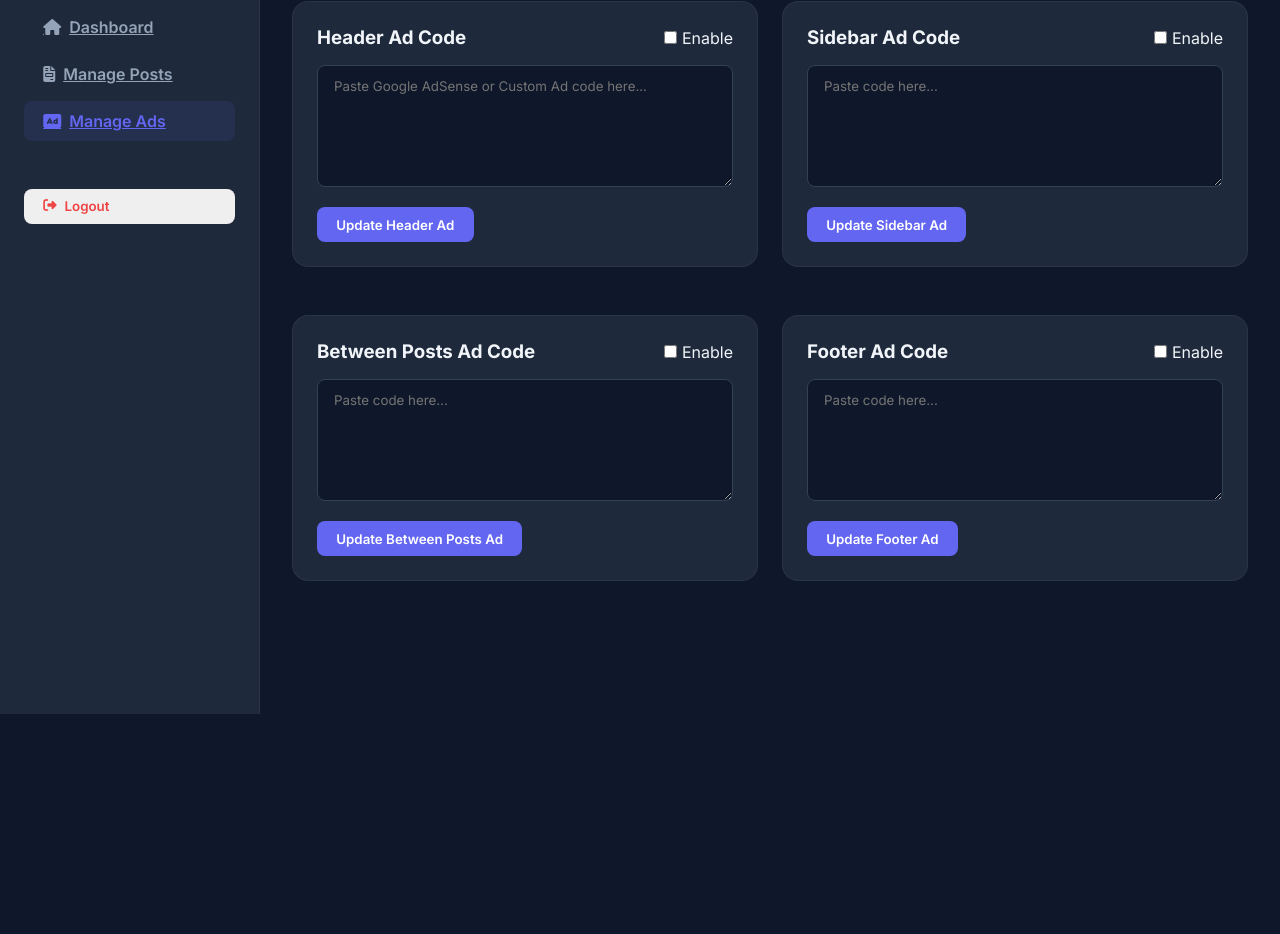
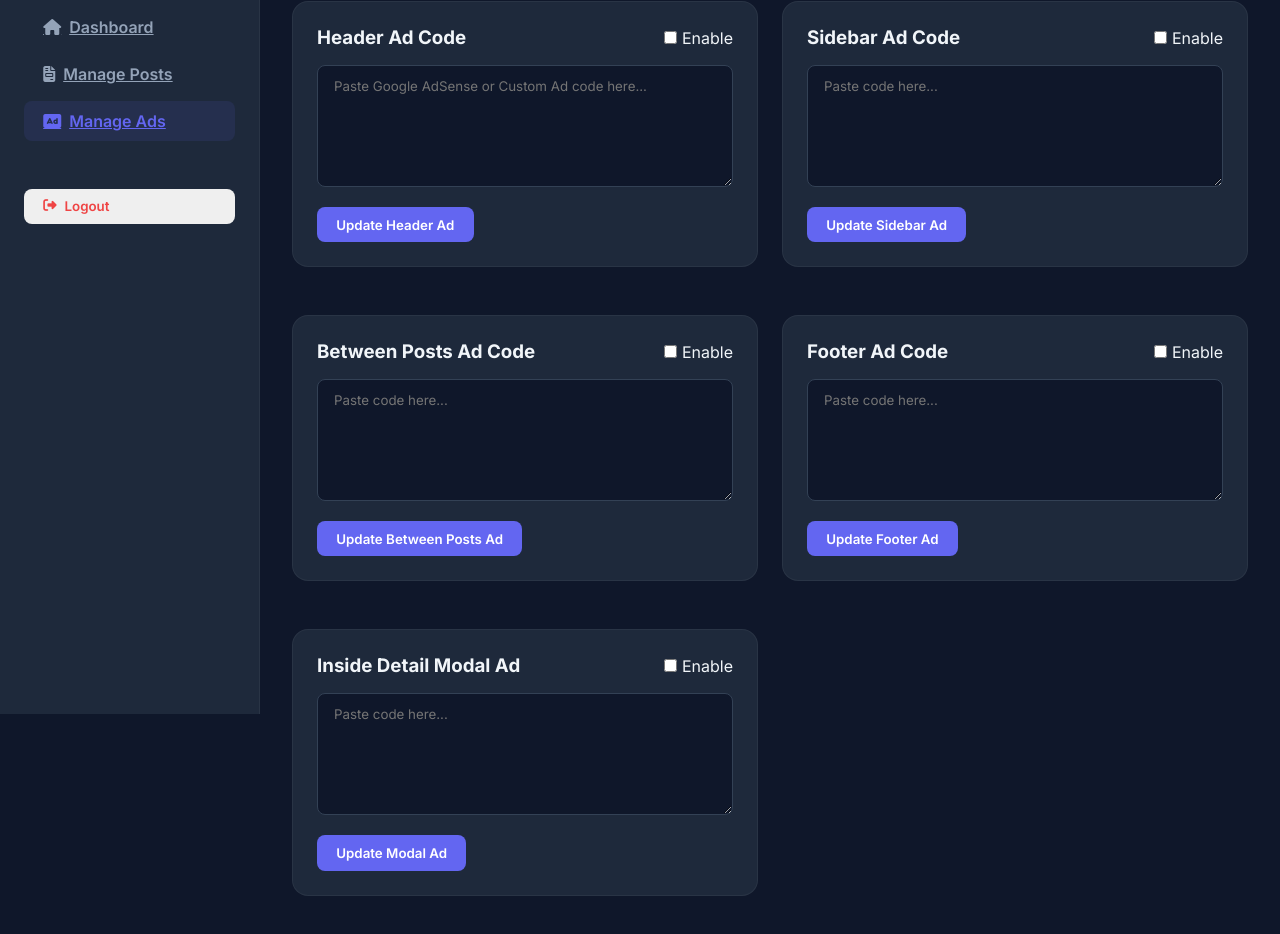
Before and after one commit to Kuma582/sarkari, a plain HTML site: page admin/ads.html in a window 1280 px wide. Shown: the part 86-1020 px from the top of the page. Before the commit the page ends 800 px from the top, so only its background shows below. Drawn offline with Linux system fonts and the light colour scheme; no server answers; sample sign-in values are in the browser's storage.

Commit message:
Added professional ad placements in sidebar and modal

```diff
--- a/admin/ads.html
+++ b/admin/ads.html
@@ -99,6 +99,19 @@
                     <textarea id="footer_code" class="form-control" rows="6" placeholder="Paste code here..."></textarea>
                     <button onclick="updateAd('footer')" class="btn btn-primary mt-4">Update Footer Ad</button>
                 </div>
+
+                <!-- Modal Ad -->
+                <div class="card">
+                    <div class="flex justify-between items-center mb-4">
+                        <h3>Inside Detail Modal Ad</h3>
+                        <label class="switch-container">
+                            <input type="checkbox" id="modal_enabled" onchange="updateAd('modal')">
+                            <span>Enable</span>
+                        </label>
+                    </div>
+                    <textarea id="modal_code" class="form-control" rows="6" placeholder="Paste code here..."></textarea>
+                    <button onclick="updateAd('modal')" class="btn btn-primary mt-4">Update Modal Ad</button>
+                </div>
             </div>
         </main>
     </div>
```
Also changed, not shown: index.html (+5 -0 lines).
